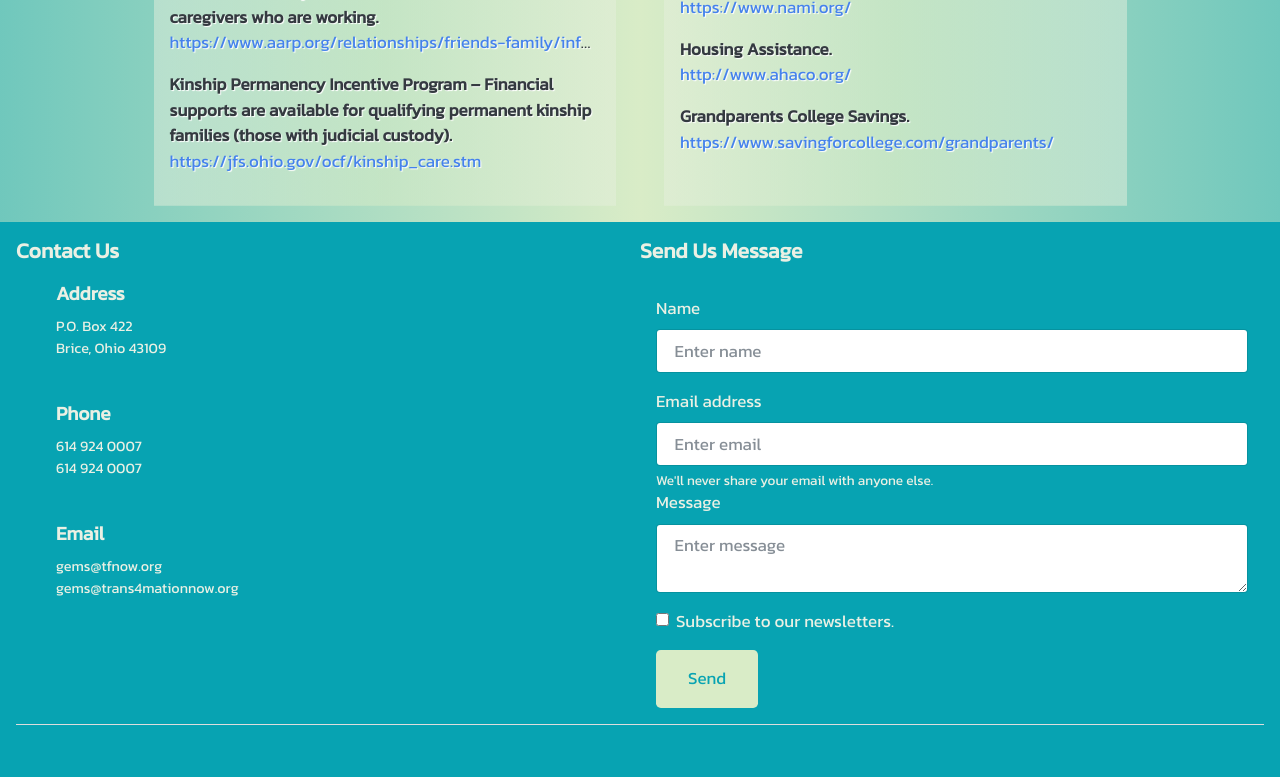
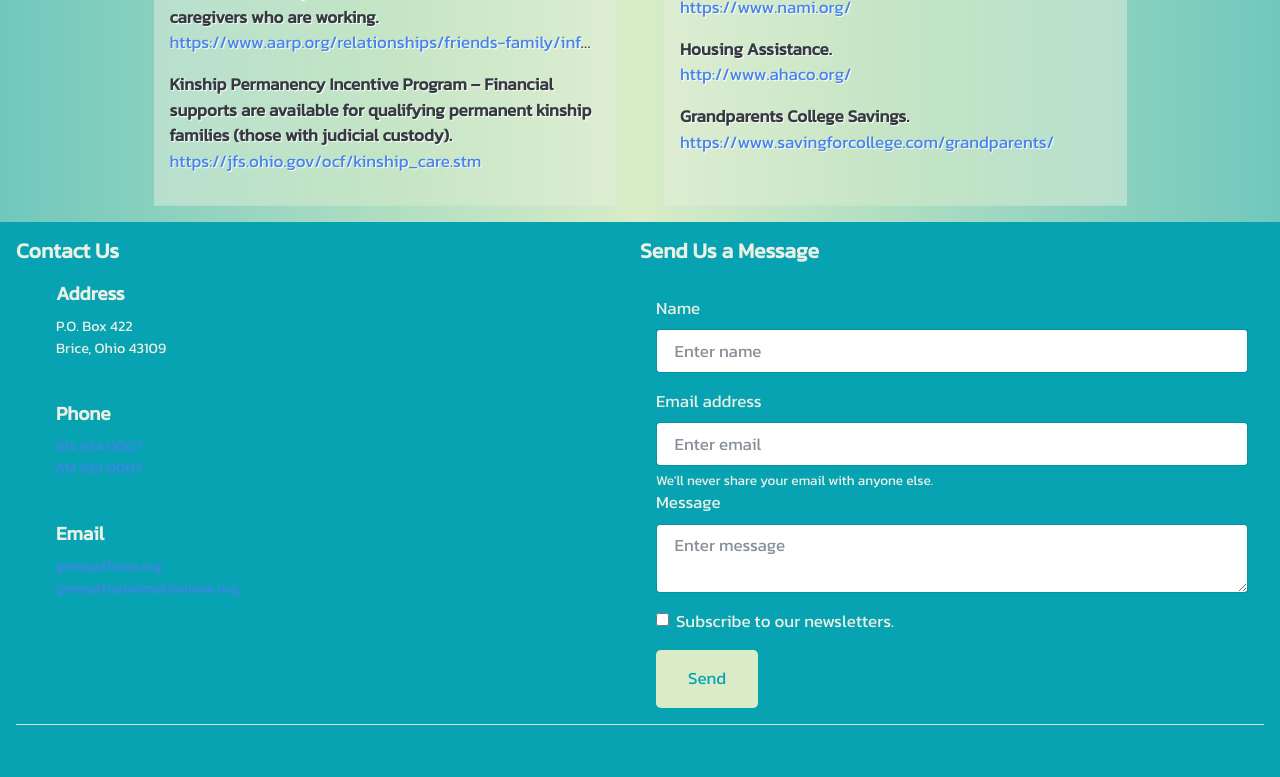
Before and after one commit to hoangle4/trans4mationNow, a React (Create React App) app in the folder client/: page /resources in a window 1280 px wide. Shown: the part 1325-2102 px from the top of the page. Built offline with nearby package versions, Linux system fonts and the light colour scheme; a web font is replaced by a local one.

Commit message:
commit change of resources

```diff
--- a/client/src/components/Home/Footer.js
+++ b/client/src/components/Home/Footer.js
@@ -18,19 +18,29 @@ const Footer = () => {
               <li>
                 <strong>Phone</strong>
               </li>
-              <li>614 924 0007</li>
-              <li>614 924 0007</li>
+              <li>
+                <a href='tel:614 924 0007'>614 924 0007</a>
+              </li>
+              <li>
+                <a href='tel:614 924 0007'>614 924 0007</a>
+              </li>
             </ul>
             <ul className='Footer_UL'>
               <li>
                 <strong>Email</strong>
               </li>
-              <li>gems@tfnow.org</li>
-              <li>gems@trans4mationnow.org</li>
+              <li>
+                <a href='mailto:gems@tfnow.org'>gems@tfnow.org</a>
+              </li>
+              <li>
+                <a href='mailto:gems@trans4mationnow.org'>
+                  gems@trans4mationnow.org
+                </a>
+              </li>
             </ul>
           </div>
           <div className='col-md-6 col-xs-12 p-0'>
-            <h5>Send Us Message</h5>
+            <h5>Send Us a Message</h5>
             <form className='p-3'>
               <div className='form-group'>
                 <div className='form-group'>
--- a/client/src/components/Home/Navbar.js
+++ b/client/src/components/Home/Navbar.js
@@ -38,16 +38,19 @@ const Navbar = () => (
             Resources
           </Link>
         </li>
+
         <li className='nav-item'>
           <Link className='nav-link' to='/event'>
             Events
           </Link>
         </li>
+
         <li className='nav-item'>
           <Link className='nav-link' to='donation'>
             Donations
           </Link>
         </li>
+
         <li className='nav-item'>
           <Link to='/gems' className='nav-link'>
             <h5 className='Navbar_h5'>G.E.M.s University</h5>
--- a/client/src/components/Resources/index.js
+++ b/client/src/components/Resources/index.js
@@ -59,7 +59,7 @@ const Resources = () => {
                   link: 'http://www.grandfamilies.org/'
                 },
                 {
-                  desc: 'Power of Attorney 2018.',
+                  desc: 'Power of Attorney.',
                   link:
                     'https://www.ohiograndparentkinship.org/documents/Power-of-Attorney_2018.pdf'
                 }
```
